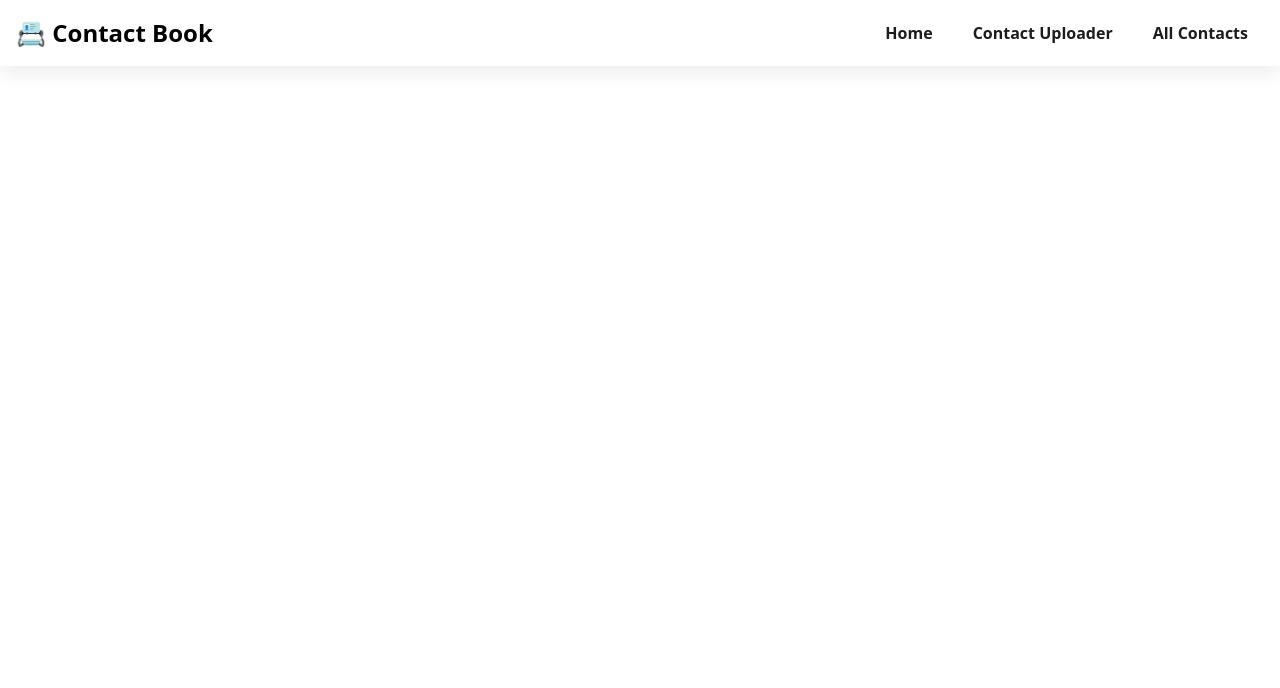
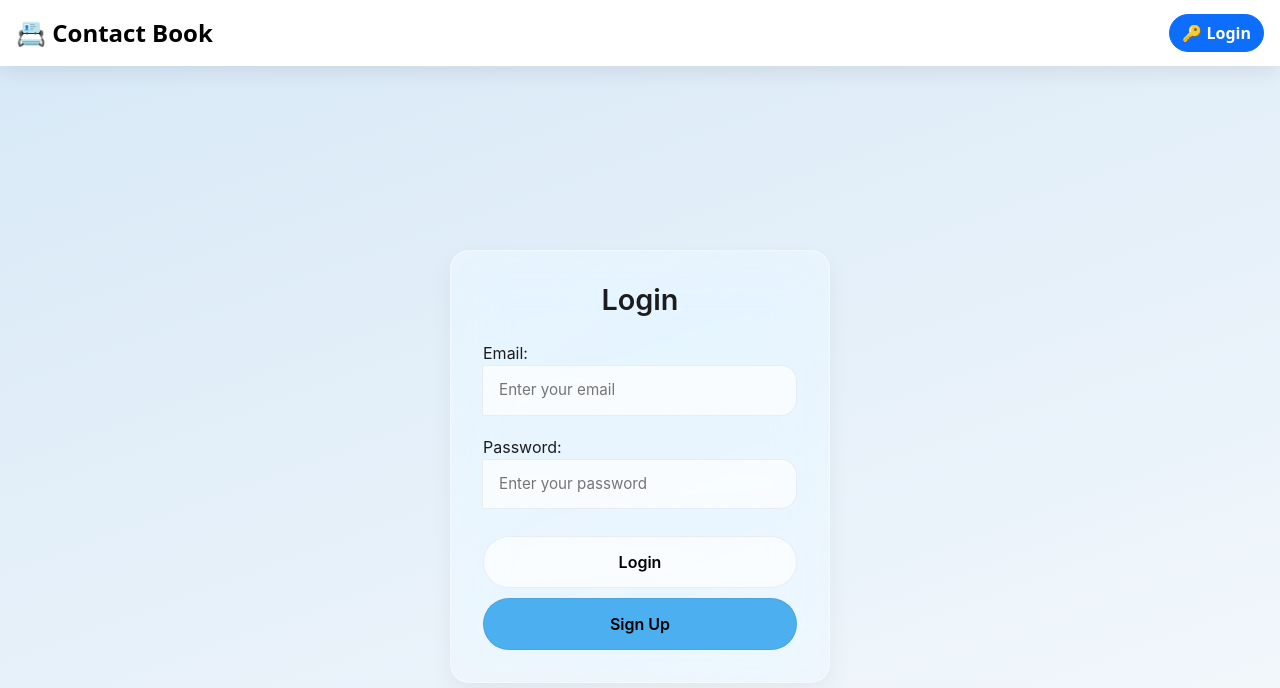
Before and after one commit to aranpreet1/contactbook, a React (Create React App) app: page /login in a window 1280 px wide. Shown: the top 688 px of the page. Built offline with nearby package versions, Linux system fonts and the light colour scheme.

Commit message:
added signup

```diff
--- a/src/App.js
+++ b/src/App.js
@@ -1,22 +1,63 @@
-
-import { BrowserRouter as Router, Routes, Route } from "react-router-dom";
+import { BrowserRouter as Router, Routes, Route, Navigate } from "react-router-dom";
 import Navbar from "./components/Navbar";
 import HomePage from "./components/HomePage";
 import ContactUploader from "./components/ContactUploader";
 import Contacts from "./components/Contacts";
 import ContactView from "./components/ContactView";
+import Login from "./components/Login";
+import SignUp from "./components/SignUp";
+const ProtectedRoute = ({ children }) => {
+  const token = localStorage.getItem("authToken");
+  return token ? children : <Navigate to="/login" />;
+};
+
 function App() {
   return (
     <Router>
-      {/* Navbar always visible */}
+      {/* Navbar should always show but will hide links based on login */}
       <Navbar />
 
-      {/* Routes for pages */}
       <Routes>
-        <Route path="/" element={<HomePage />}/>
-        <Route path="/upload" element={<ContactUploader />} />
-        <Route path="/api/contact" element={<Contacts/>}/>
-        <Route path="/api/contact/:id" element={<ContactView />} />
+         <Route path="/signup" element={<SignUp />} />
+        {/* Default route - protected */}
+        <Route
+          path="/"
+          element={
+            <ProtectedRoute>
+              <HomePage />
+            </ProtectedRoute>
+          }
+        />
+
+        {/* Login is always open */}
+        <Route path="/login" element={<Login />} />
+
+        <Route
+          path="/upload"
+          element={
+            <ProtectedRoute>
+              <ContactUploader />
+            </ProtectedRoute>
+          }
+        />
+
+        <Route
+          path="/api/contact"
+          element={
+            <ProtectedRoute>
+              <Contacts />
+            </ProtectedRoute>
+          }
+        />
+
+        <Route
+          path="/api/contact/:id"
+          element={
+            <ProtectedRoute>
+              <ContactView />
+            </ProtectedRoute>
+          }
+        />
       </Routes>
     </Router>
   );
--- a/src/components/ContactUploader.jsx
+++ b/src/components/ContactUploader.jsx
@@ -19,8 +19,14 @@ function ContactUploader() {
       setErrors([]);
       setSummary(null);
 
+      // ✅ Get token from localStorage (saved after login)
+      const token = localStorage.getItem("authToken");
+
       const response = await fetch("http://localhost:8000/api/contact/upload", {
         method: "POST",
+        headers: {
+          Authorization: `Bearer ${token}`, // ✅ attach token here
+        },
         body: formData,
       });
 
--- a/src/components/ContactView.jsx
+++ b/src/components/ContactView.jsx
@@ -1,9 +1,9 @@
 import React, { useEffect, useState } from "react";
 import { useParams, useNavigate } from "react-router-dom";
-import axios from "axios";
+
 import "bootstrap/dist/css/bootstrap.min.css";
 import "../styles/style.css";
-
+import api from "./api";
 function ContactView() {
   const { id } = useParams();
   const navigate = useNavigate();
@@ -13,7 +13,7 @@ function ContactView() {
   useEffect(() => {
     const fetchContact = async () => {
       try {
-        const res = await axios.get(`http://localhost:8000/api/contact/single/${id}`);
+        const res = await api.get(`http://localhost:8000/api/contact/single/${id}`);
         setContact(res.data.data[0] || null);
         console.log(res)
       } catch (err) {
--- /dev/null
+++ b/src/components/Login.jsx
@@ -0,0 +1,87 @@
+import React, { useState } from "react";
+import { useNavigate } from "react-router-dom";
+import axios from "axios";
+import "../styles/style.css";
+
+function Login() {
+  const [email, setEmail] = useState("");
+  const [password, setPassword] = useState("");
+  const [error, setError] = useState("");
+  const navigate = useNavigate(); // <--- useNavigate hook
+
+  const handleSubmit = async (e) => {
+    e.preventDefault();
+    if (!email || !password) {
+      setError("Please enter both email and password.");
+      return;
+    }
+
+    try {
+      const response = await axios.post("http://localhost:8000/api/auth/login", {
+        email,
+        password,
+      });
+      const { token } = response.data;
+      console.log(token);
+      localStorage.setItem("authToken", token);
+      setError("");
+      navigate("/"); // <--- redirect to homepage
+    } catch (err) {
+      if (err.response) setError(err.response.data.message);
+      else setError("Server error");
+    }
+  };
+
+  return (
+    <div className="page-background">
+      <div className="homepage-card glass-container login-card">
+        <h2 className="login-title">Login</h2>
+        {error && (
+          <div className="error-box">
+            <p className="error-title">Error</p>
+            <ul className="error-list">
+              <li>{error}</li>
+            </ul>
+          </div>
+        )}
+        <form onSubmit={handleSubmit} className="login-form">
+          <div className="input-group">
+            <label>Email:</label>
+            <input
+              type="email"
+              value={email}
+              onChange={(e) => setEmail(e.target.value)}
+              className="login-input"
+              placeholder="Enter your email"
+            />
+          </div>
+          <div className="input-group">
+            <label>Password:</label>
+            <input
+              type="password"
+              value={password}
+              onChange={(e) => setPassword(e.target.value)}
+              className="login-input"
+              placeholder="Enter your password"
+            />
+          </div>
+          <button type="submit" className="action-btn login-btn">
+            Login
+          </button>
+
+          {/* Signup Button */}
+          <button
+            type="button"
+            className="action-btn login-btn"
+            style={{ marginTop: "10px", backgroundColor: "#4cafef" }}
+            onClick={() => navigate("/signup")}
+          >
+            Sign Up
+          </button>
+        </form>
+      </div>
+    </div>
+  );
+}
+
+export default Login;
--- a/src/components/Navbar.jsx
+++ b/src/components/Navbar.jsx
@@ -1,9 +1,18 @@
-import { Link, useLocation } from "react-router-dom";
+import { Link, useLocation, useNavigate } from "react-router-dom";
 import "bootstrap/dist/css/bootstrap.min.css";
 import "../styles/style.css";
 
 function Navbar() {
   const location = useLocation();
+  const navigate = useNavigate();
+
+  // Check if user is logged in by token
+  const token = localStorage.getItem("authToken");
+
+  const handleLogout = () => {
+    localStorage.removeItem("authToken"); // clear token
+    navigate("/login"); // redirect to login page
+  };
 
   const linkStyle = (path) =>
     `nav-link px-3 rounded-pill fw-semibold ${
@@ -27,6 +36,11 @@ function Navbar() {
 
       <div className="collapse navbar-collapse" id="navbarNav">
         <ul className="navbar-nav ms-auto gap-2">
+          {/* Home is always visible */}
+
+          {/* Show these only if logged in */}
+          {token ? (
+            <>
               <li className="nav-item">
                 <Link className={linkStyle("/")} to="/">
                   Home
@@ -42,6 +56,26 @@ function Navbar() {
                   All Contacts
                 </Link>
               </li>
+              <li className="nav-item">
+                <button
+                  className="btn btn-danger rounded-pill fw-semibold ms-2"
+                  onClick={handleLogout}
+                >
+                  🚪 Logout
+                </button>
+              </li>
+            </>
+          ) : (
+            // Show Login button only if not logged in
+            <li className="nav-item">
+              <Link
+                className="btn btn-primary rounded-pill fw-semibold"
+                to="/login"
+              >
+                🔑 Login
+              </Link>
+            </li>
+          )}
         </ul>
       </div>
     </nav>
--- /dev/null
+++ b/src/components/SignUp.jsx
@@ -0,0 +1,107 @@
+import React, { useState } from "react";
+import { useNavigate } from "react-router-dom";  // <-- import navigate hook
+import axios from "axios";
+
+function Signup() {
+  const [form, setForm] = useState({
+    username: "",
+    email: "",
+    password: ""
+  });
+
+  const [message, setMessage] = useState("");
+  const navigate = useNavigate(); // <-- hook for navigation
+
+  // handle input changes
+  const handleChange = (e) => {
+    setForm({
+      ...form,
+      [e.target.name]: e.target.value
+    });
+  };
+
+  // handle form submit
+  const handleSubmit = async (e) => {
+    e.preventDefault();
+    setMessage("");
+
+    try {
+      const res = await axios.post("http://localhost:8000/api/user/signup", form);
+
+      setMessage(res.data.message);
+
+      // reset form
+      setForm({ username: "", email: "", password: "" });
+
+      // ✅ redirect to login after 1 sec
+      setTimeout(() => {
+        navigate("/login");
+      }, 1000);
+
+    } catch (err) {
+      if (err.response) {
+        setMessage(err.response.data.error || "Signup failed");
+      } else {
+        setMessage("Server not responding");
+      }
+    }
+  };
+
+  return (
+    <div className="page-background">
+      <div className="glass-container login-card">
+        <h2 className="login-title">Sign Up</h2>
+
+        <form className="login-form" onSubmit={handleSubmit}>
+          <div className="input-group">
+            <input
+              type="text"
+              name="username"
+              placeholder="Username"
+              value={form.username}
+              onChange={handleChange}
+              className="login-input"
+              required
+            />
+          </div>
+
+          <div className="input-group">
+            <input
+              type="email"
+              name="email"
+              placeholder="Email"
+              value={form.email}
+              onChange={handleChange}
+              className="login-input"
+              required
+            />
+          </div>
+
+          <div className="input-group">
+            <input
+              type="password"
+              name="password"
+              placeholder="Password"
+              value={form.password}
+              onChange={handleChange}
+              className="login-input"
+              required
+            />
+          </div>
+
+          <button type="submit" className="login-btn glass-effect">
+            Sign Up
+          </button>
+        </form>
+
+        {message && (
+          <p className="error-title" style={{ marginTop: "1rem" }}>
+            {message}
+          </p>
+        )}
+      </div>
+    </div>
+  );
+}
+
+export default Signup;
--- /dev/null
+++ b/src/components/api.js
@@ -0,0 +1,17 @@
+// src/api.js
+import axios from "axios";
+
+const api = axios.create({
+  baseURL: "http://localhost:8000/api",
+});
+
+// Add token automatically
+api.interceptors.request.use((config) => {
+  const token = localStorage.getItem("authToken");
+  if (token) {
+    config.headers.Authorization = `Bearer ${token}`;
+  }
+  return config;
+});
+
+export default api;
--- a/src/styles/style.css
+++ b/src/styles/style.css
@@ -221,3 +221,57 @@
     padding: 1.5rem;
   }
 }
+/* Login Page Specific */
+.login-card {
+  max-width: 380px;
+  width: 90%;
+  display: flex;
+  flex-direction: column;
+  align-items: center;
+  padding: 2rem;
+}
+
+.login-title {
+  font-size: 1.8rem;
+  font-weight: 600;
+  margin-bottom: 1.5rem;
+  color: #1c1c1e;
+}
+
+.login-form {
+  width: 100%;
+  display: flex;
+  flex-direction: column;
+}
+
+.input-group {
+  margin-bottom: 1.2rem;
+  display: flex;
+  flex-direction: column;
+}
+
+.login-input {
+  padding: 0.8rem 1rem;
+  border-radius: 1rem;
+  border: 1px solid rgba(0, 0, 0, 0.06);
+  background-color: rgba(255, 255, 255, 0.6);
+  backdrop-filter: blur(12px) saturate(180%);
+  -webkit-backdrop-filter: blur(12px) saturate(180%);
+  font-size: 0.95rem;
+  transition: box-shadow 0.25s ease, border-color 0.25s ease;
+}
+
+.login-input:focus {
+  outline: none;
+  border-color: rgba(88, 86, 214, 0.4);
+  box-shadow: 0 0 0 6px rgba(88, 86, 214, 0.15);
+}
+
+.login-btn {
+  width: 100%;
+  padding: 0.8rem;
+  font-size: 1rem;
+  font-weight: 600;
+  text-align: center;
+  margin-top: 0.5rem;
+}
```
Also changed, not shown: api.js (added, +18 -0 lines), src/components/Contacts.jsx (+9 -8 lines). Lines whose indentation alone changed are shown as unchanged.
